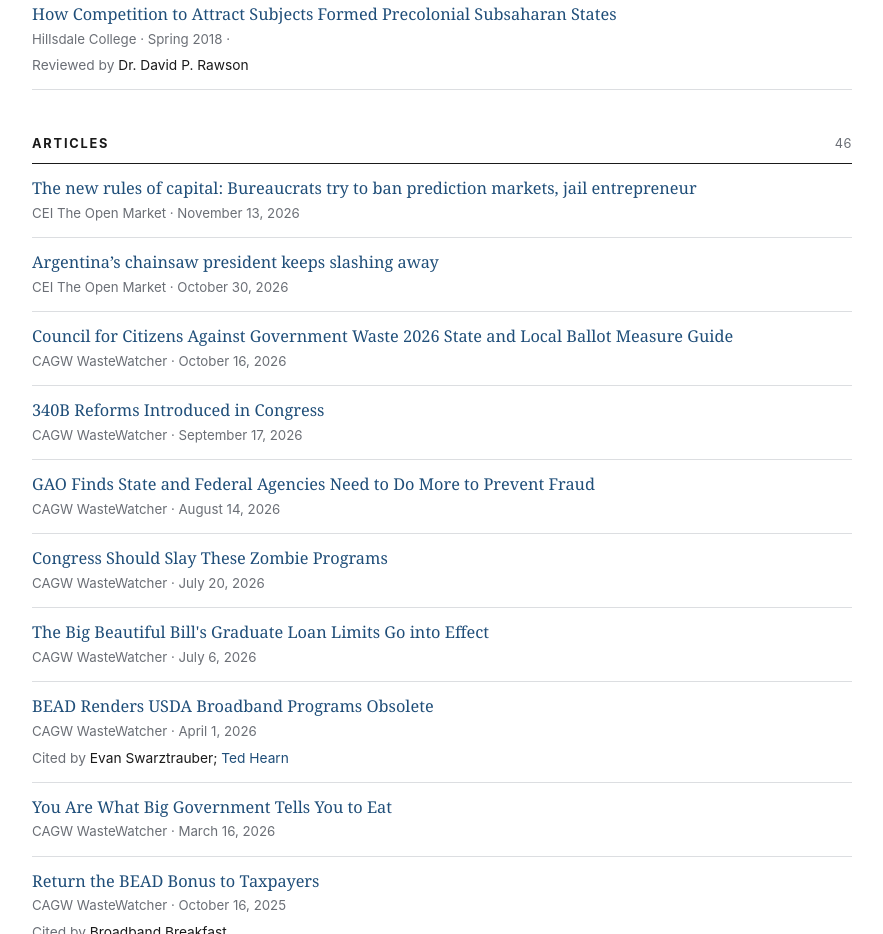
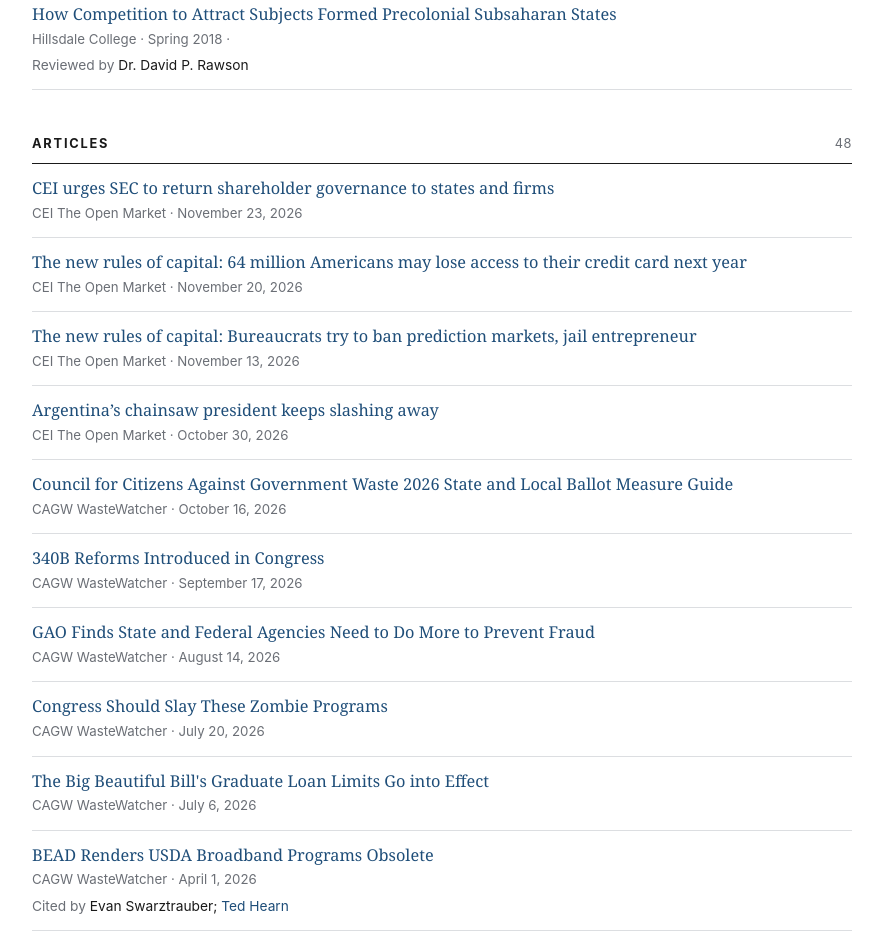
Before and after one commit to alecmena/alecmena.github.io, a plain HTML site: page index.html in a window 1280 px wide. Shown: the part 2254-3188 px from the top of the page, without its empty margins (198-1081 px from the left). Drawn offline with Linux system fonts and the light colour scheme.

Commit message:
Update index.html

```diff
--- a/index.html
+++ b/index.html
@@ -262,8 +262,18 @@
   </ul>
 
   <!-- ===================== ARTICLES ===================== -->
-  <h2 class="am-h2">Articles <span class="am-count">46</span></h2>
+  <h2 class="am-h2">Articles <span class="am-count">48</span></h2>
   <ul class="am-list">
+
+<li>
+      <a class="am-title" href="https://cei.org/blog/cei-urges-sec-to-return-shareholder-governance-to-states-and-firms/">CEI urges SEC to return shareholder governance to states and firms</a>
+      <span class="am-meta">CEI The Open Market · November 23, 2026</span>
+    </li>
+
+<li>
+      <a class="am-title" href="https://cei.org/blog/the-new-rules-of-capital-64-million-americans-may-lose-access-to-their-credit-card-next-year/">The new rules of capital: 64 million Americans may lose access to their credit card next year</a>
+      <span class="am-meta">CEI The Open Market · November 20, 2026</span>
+    </li>
 
 <li>
       <a class="am-title" href="https://cei.org/blog/the-new-rules-of-capital-bureaucrats-try-to-ban-prediction-markets-jail-entrepreneur/">The new rules of capital: Bureaucrats try to ban prediction markets, jail entrepreneur</a>
```
